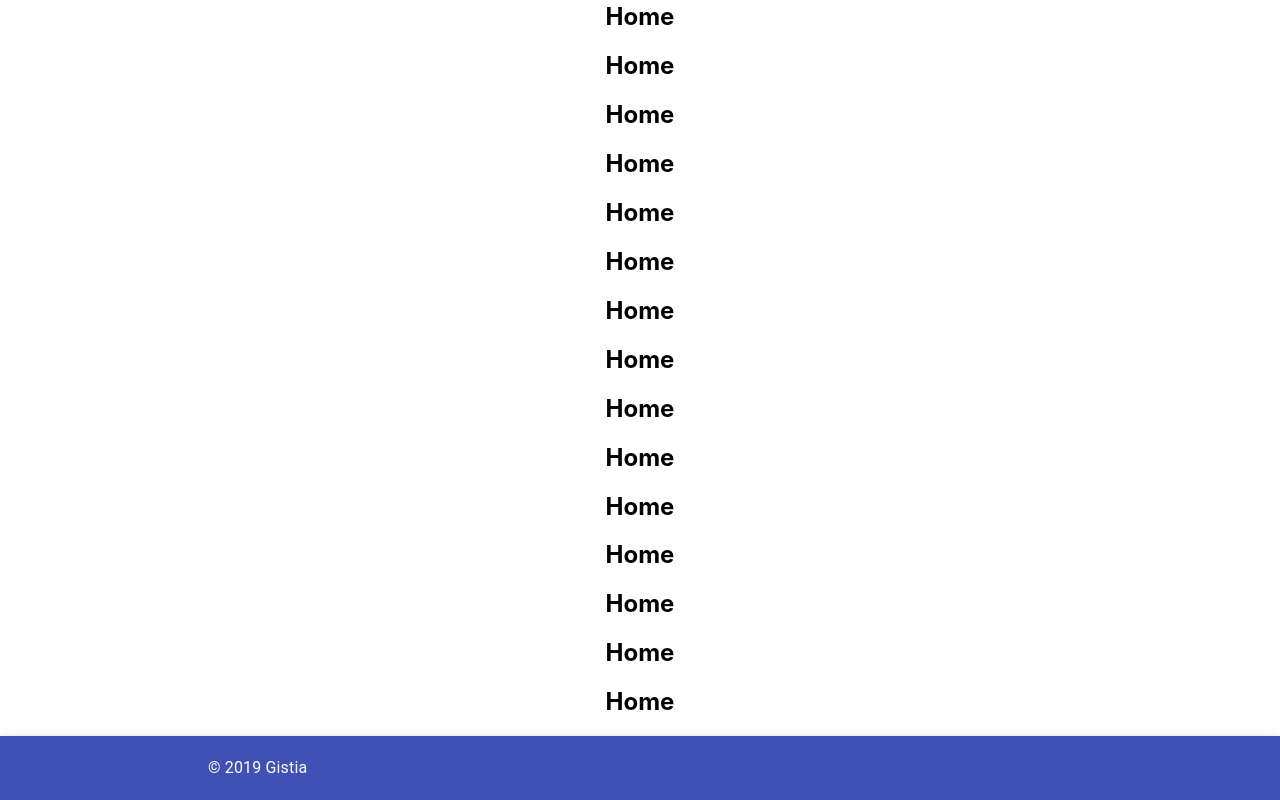
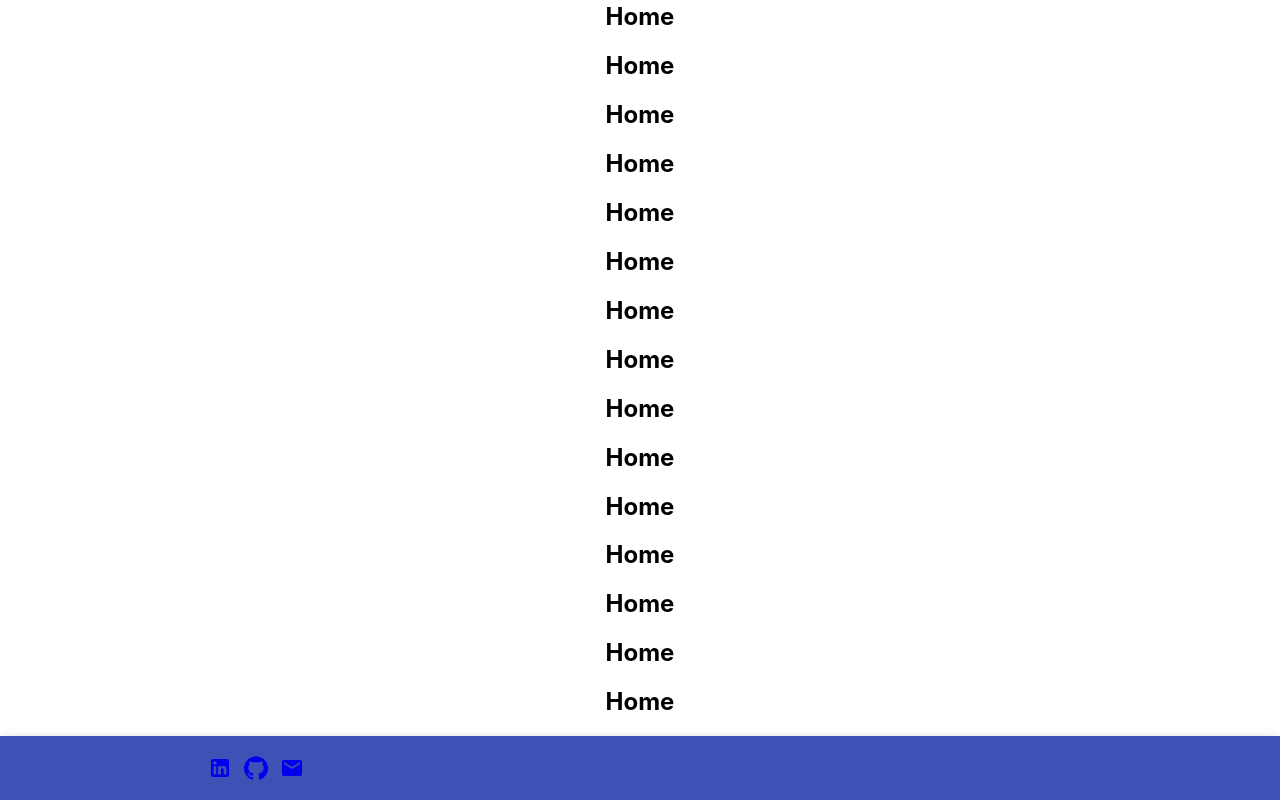
Before and after one commit to tomvik/Portfolio, a React (Create React App) app in the folder portfolio/: page /Portfolio/home in a window 1280 px wide. Shown: the part 326-1126 px from the top of the page. Built offline with nearby package versions, Linux system fonts and the light colour scheme.

Commit message:
Simple Footer with three contact Icons

```diff
--- a/portfolio/src/components/Footer.tsx
+++ b/portfolio/src/components/Footer.tsx
@@ -1,27 +1,44 @@
 import React from "react";
 
-import { AppBar, Container, Toolbar, Typography } from "@material-ui/core";
+import { AppBar, Container, Toolbar, Typography, IconButton } from "@material-ui/core";
+import LinkedInIcon from '@material-ui/icons/LinkedIn';
+import GitHubIcon from '@material-ui/icons/GitHub';
+import MailIcon from '@material-ui/icons/Mail';
+import styled from "styled-components";
+import { kLinkedInLink, kGithubLink, kEmail } from "../urls";
 
 // TODO: Verify later if it needs to be used or not.
 // Link of current answer: https://stackoverflow.com/questions/4575826/how-to-push-a-footer-to-the-bottom-of-page-when-content-is-short-or-missing
 // Link of this answer: https://stackoverflow.com/questions/50303821/keeping-footer-down-at-the-bottom-with-material-ui-expansion-drawers
-// import styled from "styled-components";
-// const FooterStyled = styled.div`
-//   margin-top:calc(5% + 60px);
-//   bottom: 0;
-// `
+const FooterStyled = styled.div`
+  z-index: 0
+`
 
 const Footer = () => {
   return (
+    <FooterStyled>
       <AppBar position="static" color="primary" >
         <Container maxWidth="md">
           <Toolbar>
-          <Typography variant="body1" color="inherit">
-            © 2019 Gistia
-            </Typography>
+            <a href={kLinkedInLink} target="_blank" rel="noreferrer">
+              <IconButton edge="start" color="inherit" aria-label="home">
+                <LinkedInIcon fontSize="default" />
+              </IconButton>
+            </a>
+            <a href={kGithubLink} target="_blank" rel="noreferrer">
+              <IconButton edge="start" color="inherit" aria-label="home">
+                <GitHubIcon fontSize="default" />
+              </IconButton>
+            </a>
+            <a href={`mailto: ${kEmail}?subject = Contact&body = Message`} >
+              <IconButton edge="start" color="inherit" aria-label="home">
+                <MailIcon fontSize="default" />
+              </IconButton>
+            </a>
           </Toolbar>
         </Container>
       </AppBar>
+    </FooterStyled >
   )
 }
 
--- a/portfolio/src/urls.ts
+++ b/portfolio/src/urls.ts
@@ -8,3 +8,7 @@ export const kNavLinks: NavLinkType = [
   { title: "Projects", path: "/Portfolio/projects" },
   { title: "Contact", path: "/Portfolio/contact" },
 ];
+
+export const kLinkedInLink: string = "https://www.linkedin.com/in/tomaslbmi/"
+export const kGithubLink: string = "https://github.com/tomvik"
+export const kEmail: string = "lugo.lbmi@gmail.com"
```
Lines whose indentation alone changed are shown as unchanged.
